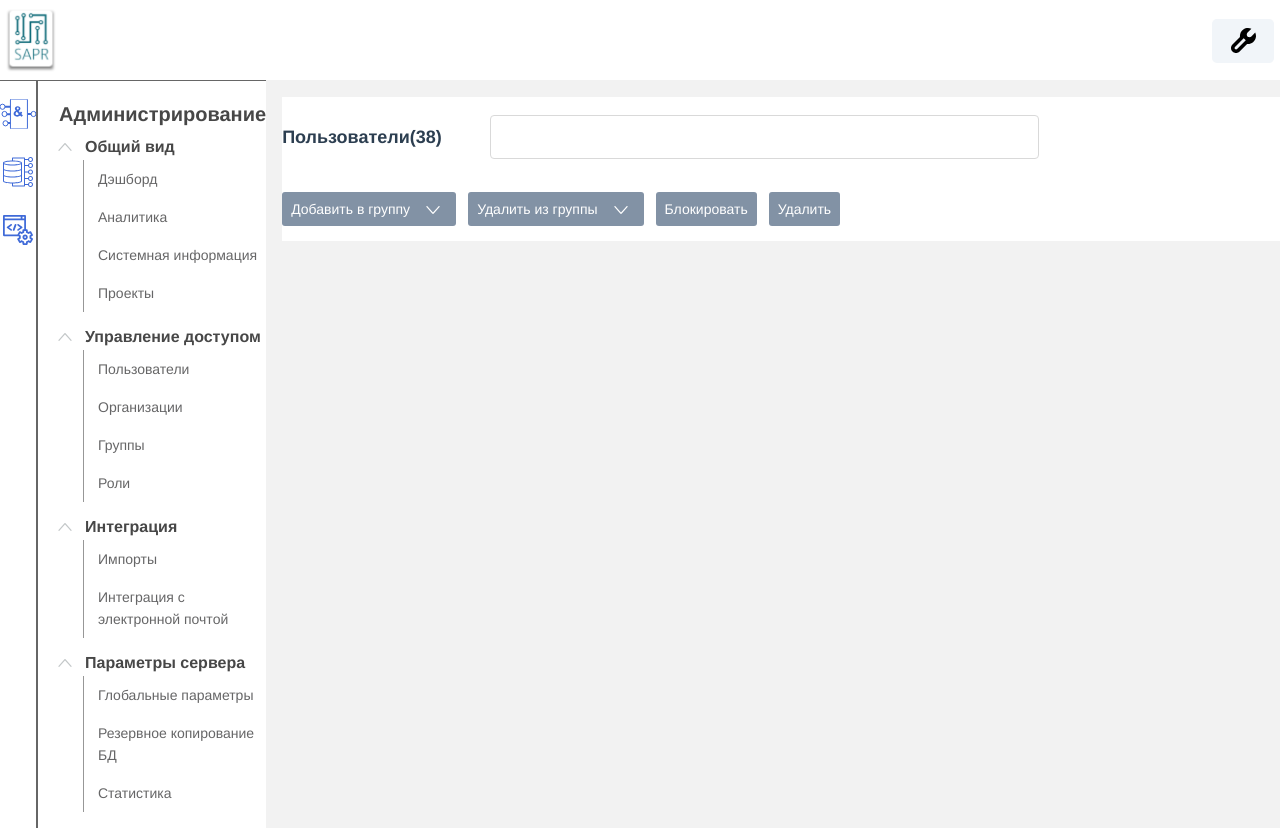
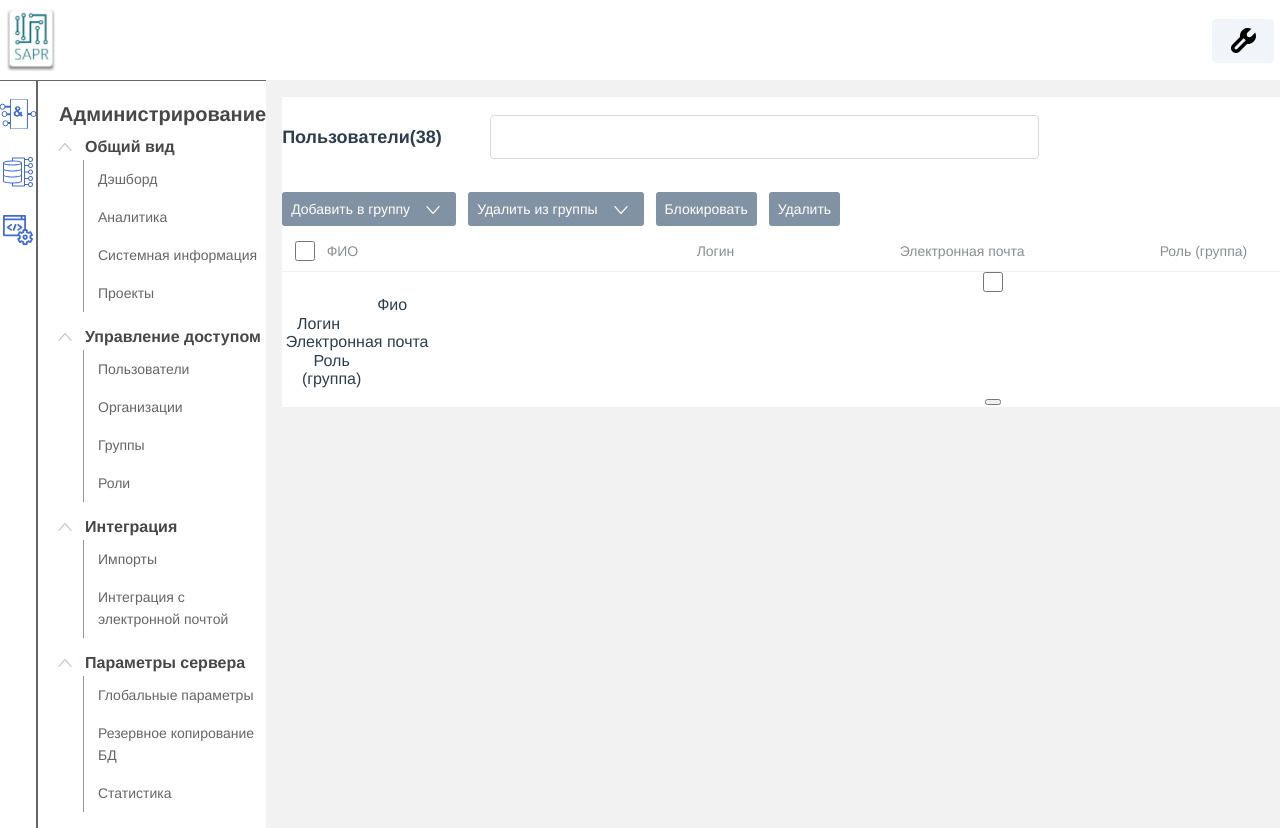
Before and after one commit to NickLobanov/fizpribor, a Vue app: page / in a window 1280 px wide. Shown: the top 828 px of the page. Built offline with nearby package versions, Linux system fonts and the light colour scheme.

Commit message:
add style sectionColumn

```diff
--- a/src/components/UsersMenu.vue
+++ b/src/components/UsersMenu.vue
@@ -1,6 +1,23 @@
 <template>
     <section class="section">
         <AccessMenuHeader />
+        <div class="section__container">
+            <div class="section__column">
+                <input type="checkbox" class="section__checkbox"/>
+                <p class="section__title section__title_name">ФИО</p>
+                <p class="section__title section__title_login">Логин</p>
+                <p class="section__title section__title_email">Электронная почта</p>
+                <p class="section__title section__title_group">Роль (группа)</p>
+            </div>
+            <div>
+                <input type="checkbox" class="section__checkbox"/>
+                <p class="section__text section__title_name">Фио</p>
+                <p class="section__text section__title_login">Логин</p>
+                <p class="section__text section__title_email">Электронная почта</p>
+                <p class="section__text section__title_group">Роль (группа)</p>
+                <button class="section__button"></button>
+            </div>
+        </div>
     </section>
 </template>
 
@@ -19,4 +36,50 @@
         padding-top: 17px;
         padding-left: 16px;
     }
+
+    .section__container {
+        background-color: #ffffff;
+    }
+
+    .section__column {
+        display: flex;
+        align-items: center;
+        border-bottom: 1px solid #EDF2F8;
+        padding-bottom: 10px
+    }
+
+    .section__checkbox {
+        width: 20px;
+        height: 20px;
+        margin-right: 12px;
+        margin-left: 12.5px;
+    }
+
+    .section__title {
+        font-size: 14px;
+        line-height: 16px;
+        color: #3E434A;
+        opacity: 0.6;
+        text-align: left;
+    }
+
+    .section__title_name {
+        width: 220px;
+        margin-right: 150px;
+    }
+
+    .section__title_login {
+        width: 73px;
+        margin-right: 130px;
+    }
+
+    .section__title_email {
+        width: 150px;
+        margin-right: 110px;
+    }
+
+    .section__title_group {
+        width: 99px;
+        margin-right: 100px;
+    }
 </style>
```
